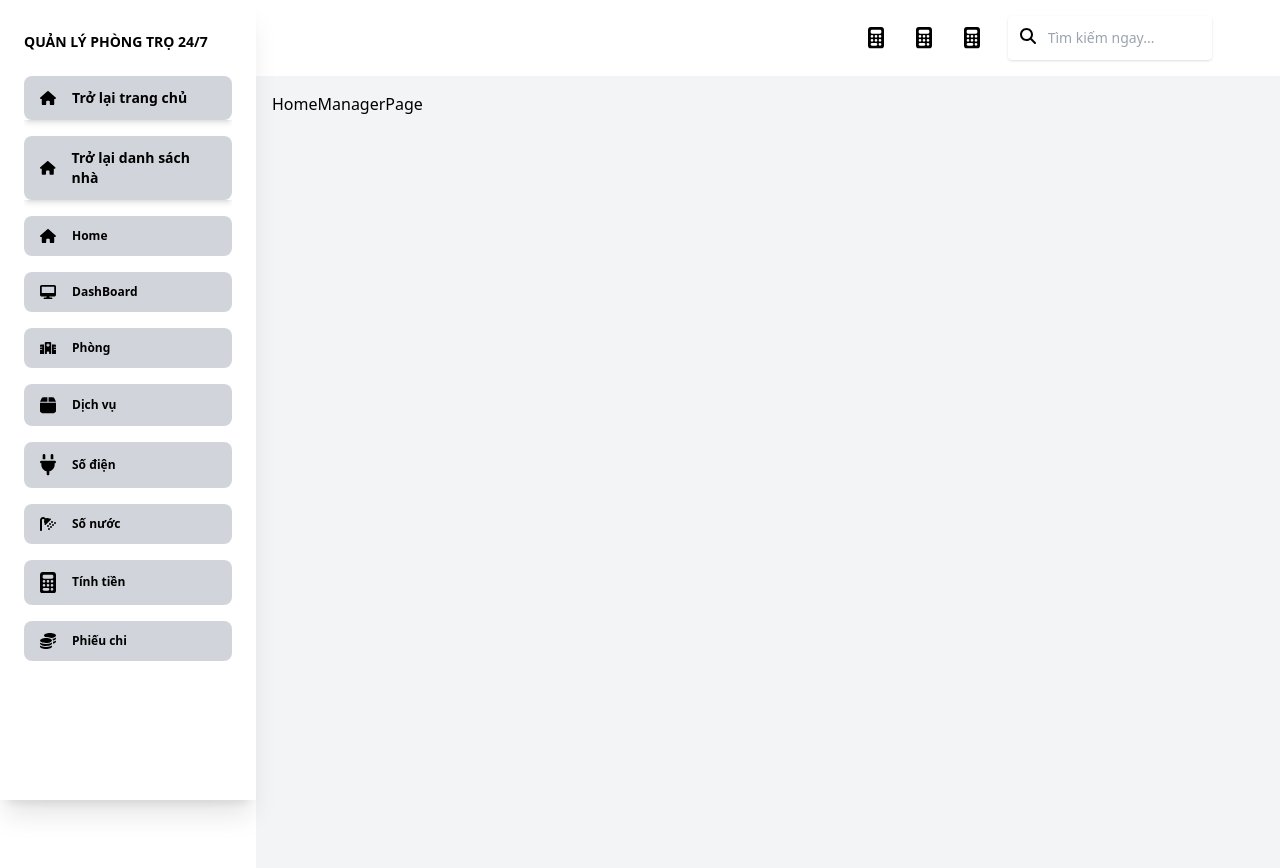
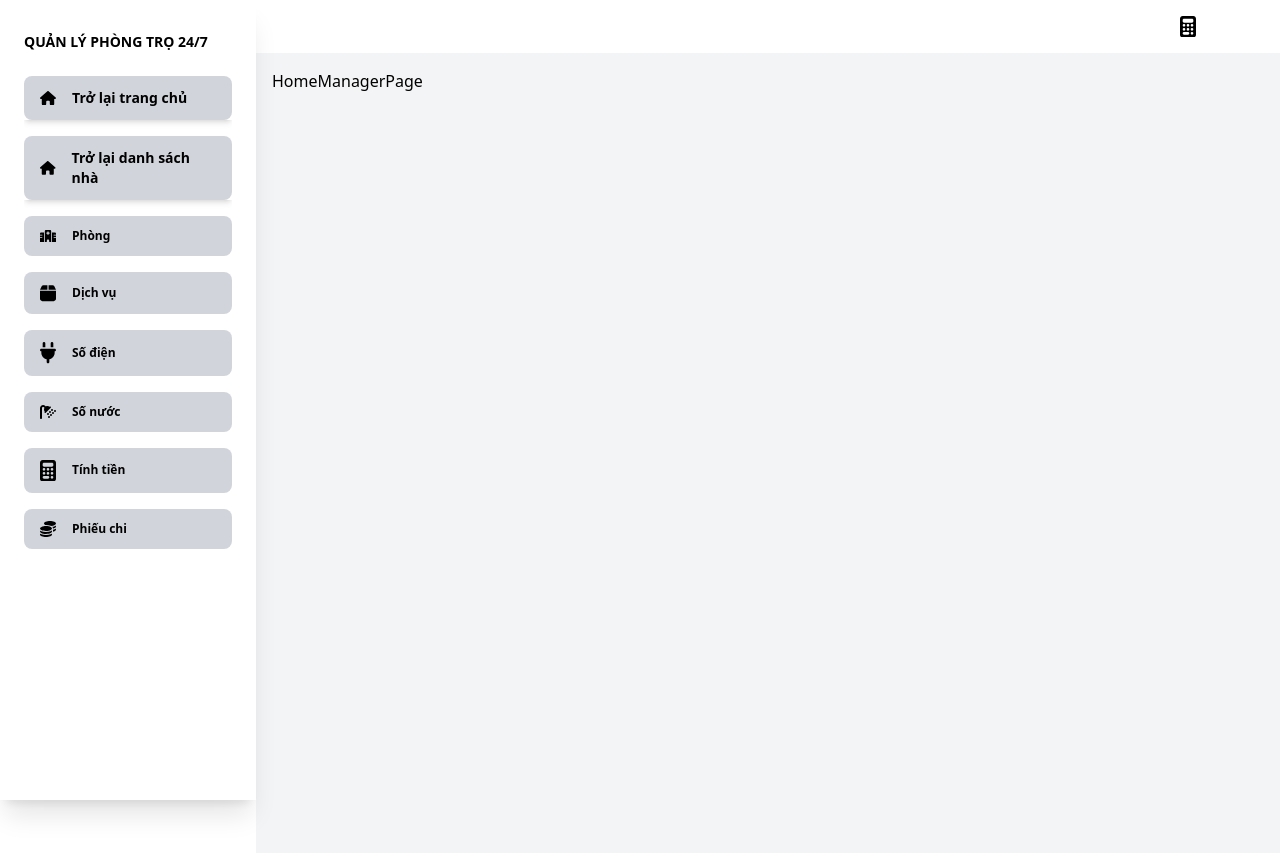
Before and after one commit to thanhdat274/FE_motel-manager-247, a Next.js app: page /manager/landlord/electric-number in a window 1280 px wide. Shown: the top 868 px of the page. Built offline with nearby package versions, Linux system fonts and the light colour scheme.

Commit message:
update sidebar

```diff
--- a/src/components/AdminNavbar.tsx
+++ b/src/components/AdminNavbar.tsx
@@ -35,26 +35,7 @@ const Navbar = (props: Props) => {
             <div onClick={() => setIsOpen(true)} className="cursor-pointer px-4">
               <FontAwesomeIcon className="w-[16px] text-black" icon={faCalculator} />
             </div>
-            <div onClick={() => setIsOpen(true)} className="cursor-pointer px-4">
-              <FontAwesomeIcon className="w-[16px] text-black" icon={faCalculator} />
-            </div>
-            <div onClick={() => setIsOpen(true)} className="cursor-pointer px-4">
-              <FontAwesomeIcon className="w-[16px] text-black" icon={faCalculator} />
-            </div>
           </div>
-          <form className="min-w-[167px] md:flex md:ml-[30%] hidden flex-row flex-wrap items-center lg:ml-auto mr-3">
-            <div className="relative flex w-full flex-wrap items-stretch">
-              <span className="z-10 h-full leading-snug font-normal absolute text-center text-blueGray-300 absolute bg-transparent rounded text-base items-center justify-center w-8 pl-3 py-3">
-                <FontAwesomeIcon className="w-[16px] text-black" icon={faSearch} />
-              </span>
-
-              <input
-                type="text"
-                placeholder="Tìm kiếm ngay..."
-                className="border-0 px-3 py-3 placeholder-blueGray-300 text-blueGray-600 relative bg-white bg-white rounded text-sm shadow outline-none focus:outline-none focus:ring w-full pl-10"
-              />
-            </div>
-          </form>
         </div>
       </nav>
       <Modal isOpen={modalIsOpen} onRequestClose={closeModal} style={customStyles}>
--- a/src/components/Sidebar.tsx
+++ b/src/components/Sidebar.tsx
@@ -20,12 +20,6 @@ type Props = {};
 
 const SideBar = (props: Props) => {
   const Menus = [
-    { url: '/', title: 'Home', icon: <FontAwesomeIcon className="w-[16px] text-black" icon={faHouse} /> },
-    {
-      url: '/manager/landlord',
-      title: 'DashBoard',
-      icon: <FontAwesomeIcon className="w-[16px] text-black" icon={faDesktop} />,
-    },
     {
       url: 'list-room',
       gap: true,
@@ -50,15 +44,19 @@ const SideBar = (props: Props) => {
 
   const [collapseShow, setCollapseShow] = React.useState('hidden');
   const router = useRouter();
+  const { id } = router.query;
+  console.log('id', id);
   return (
     <>
-      <nav className="md:left-0 md:block md:fixed md:top-0 md:bottom-0 md:overflow-y-auto md:flex-row md:flex-nowrap md:overflow-hidden shadow-xl bg-white flex flex-wrap items-center justify-between relative md:w-64 z-10 py-4 px-6">
+      <nav className="md:left-0 md:block md:fixed md:top-0 md:bottom-0  md:flex-row md:flex-nowrap md:overflow-hidden shadow-xl bg-white flex flex-wrap items-center justify-between relative md:w-64 z-10 py-4 px-6">
         <div className="md:flex-col md:items-stretch md:min-h-full md:flex-nowrap px-0 flex flex-wrap items-center justify-between w-full mx-auto">
           {/* Toggler */}
           <button
             className="cursor-pointer text-black opacity-50 md:hidden px-3 py-1 text-xl leading-none bg-transparent rounded border border-solid border-transparent"
             type="button"
-            onClick={() => setCollapseShow('bg-white w-[30%] py-3 px-6 h-screen md:w-full')}
+            onClick={() =>
+              setCollapseShow('bg-white w-[30%] 2xs:w-[80%] xs:w-[60%] s:w-[40%] py-3 px-6 h-screen md:w-full')
+            }
           >
             <FontAwesomeIcon className="w-[16px] text-black" icon={faBars} />
           </button>
@@ -79,7 +77,7 @@ const SideBar = (props: Props) => {
           {/* Collapse */}
           <div
             className={
-              'md:flex md:flex-col md:items-stretch md:opacity-100 md:relative md:mt-4 md:shadow-none shadow absolute top-0 left-0 right-0 z-40 overflow-y-auto overflow-x-hidden h-auto items-center flex-1 rounded ' +
+              'md:flex md:flex-col md:items-stretch md:opacity-100 md:relative md:mt-4 md:shadow-none shadow absolute top-0 left-0 right-0 z-40 overflow-x-hidden h-auto items-center flex-1 rounded ' +
               collapseShow
             }
           >
@@ -118,7 +116,7 @@ const SideBar = (props: Props) => {
               </div>
             </form>
 
-            <ul className="md:flex-col md:min-w-full flex flex-col list-none">
+            <ul className="md:flex-col md:min-w-full flex flex-col 2xs:h-screen md:h-screen sm:h-screen s:h-screen xs:h-screen list-none">
               <li className={`rounded-lg mb-4 bg-gray-300 fw-500 cursor-pointer hover:bg-blue-500 round-md`}>
                 <Link href={'/'}>
                   <a className=" flex items-center gap-4 text-sm px-4 py-3 bg-gradient-to-tr from-light-blue-500 to-light-blue-700 text-white shadow-md">
@@ -143,7 +141,7 @@ const SideBar = (props: Props) => {
                     key={index}
                     className="items-center rounded-lg mb-4 bg-gray-300 fw-500 cursor-pointer hover:bg-blue-500 round-md"
                   >
-                    <Link href={menu.url}>
+                    <Link href={`/manager/landlord/${id}/${menu.url}`}>
                       <a
                         href="#pablo"
                         className={
--- a/tailwind.config.js
+++ b/tailwind.config.js
@@ -1,10 +1,17 @@
+const defaultTheme = require('tailwindcss/defaultTheme');
 module.exports = {
   content: [
-    "./src/**/*.{js,ts,jsx,tsx}",
+    './src/**/*.{js,ts,jsx,tsx}',
     // For the best performance and to avoid false positives,
     // be as specific as possible with your content configuration.
   ],
   theme: {
+    screens: {
+      '2xs': { min: '375px', max: '440px' },
+      'xs': { min: '440px', max: '540px' },
+      's': { min: '540px', max: '640px' },
+      ...defaultTheme.screens,
+    },
     extends: {},
   },
   plugins: [],
```
